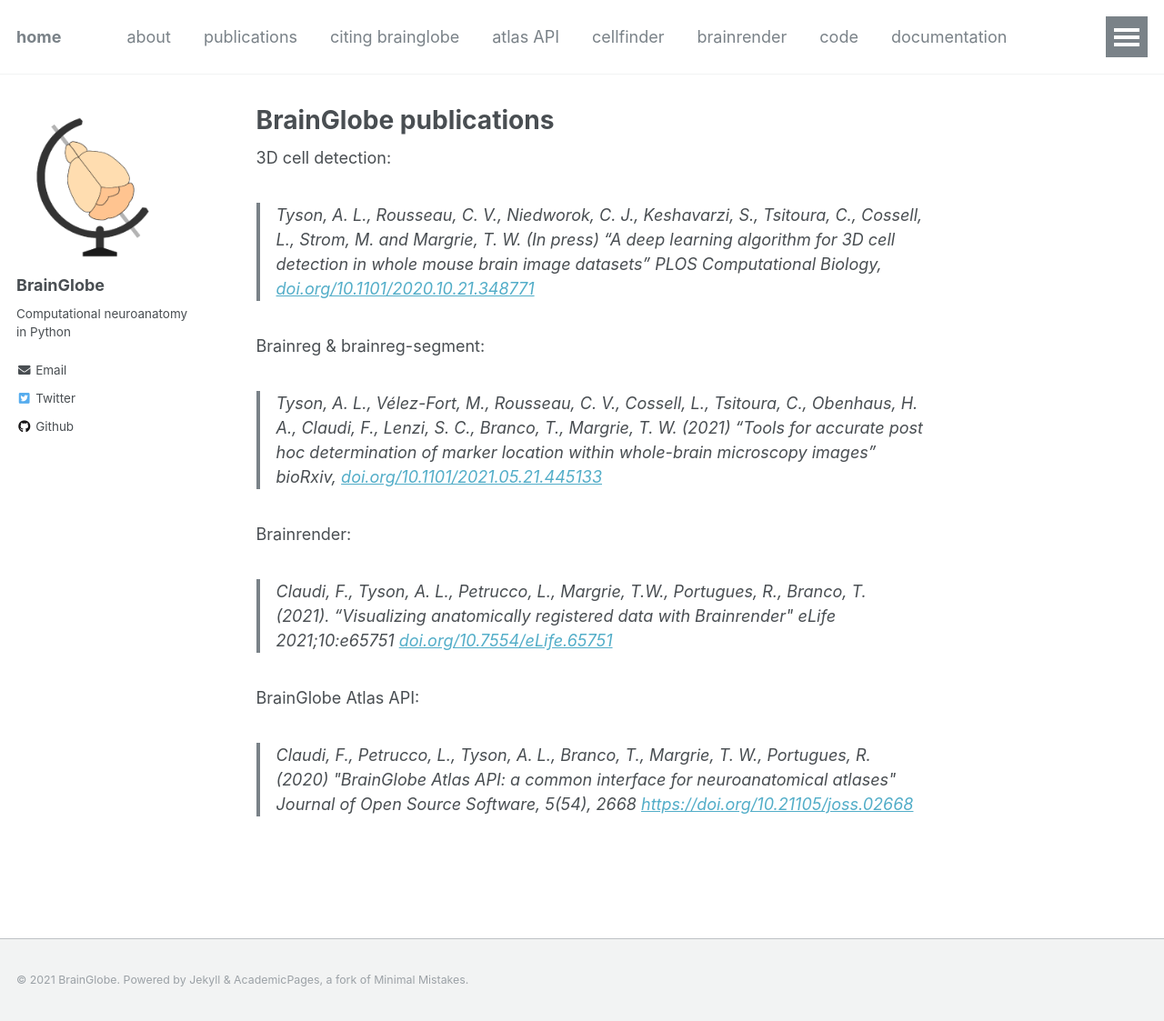
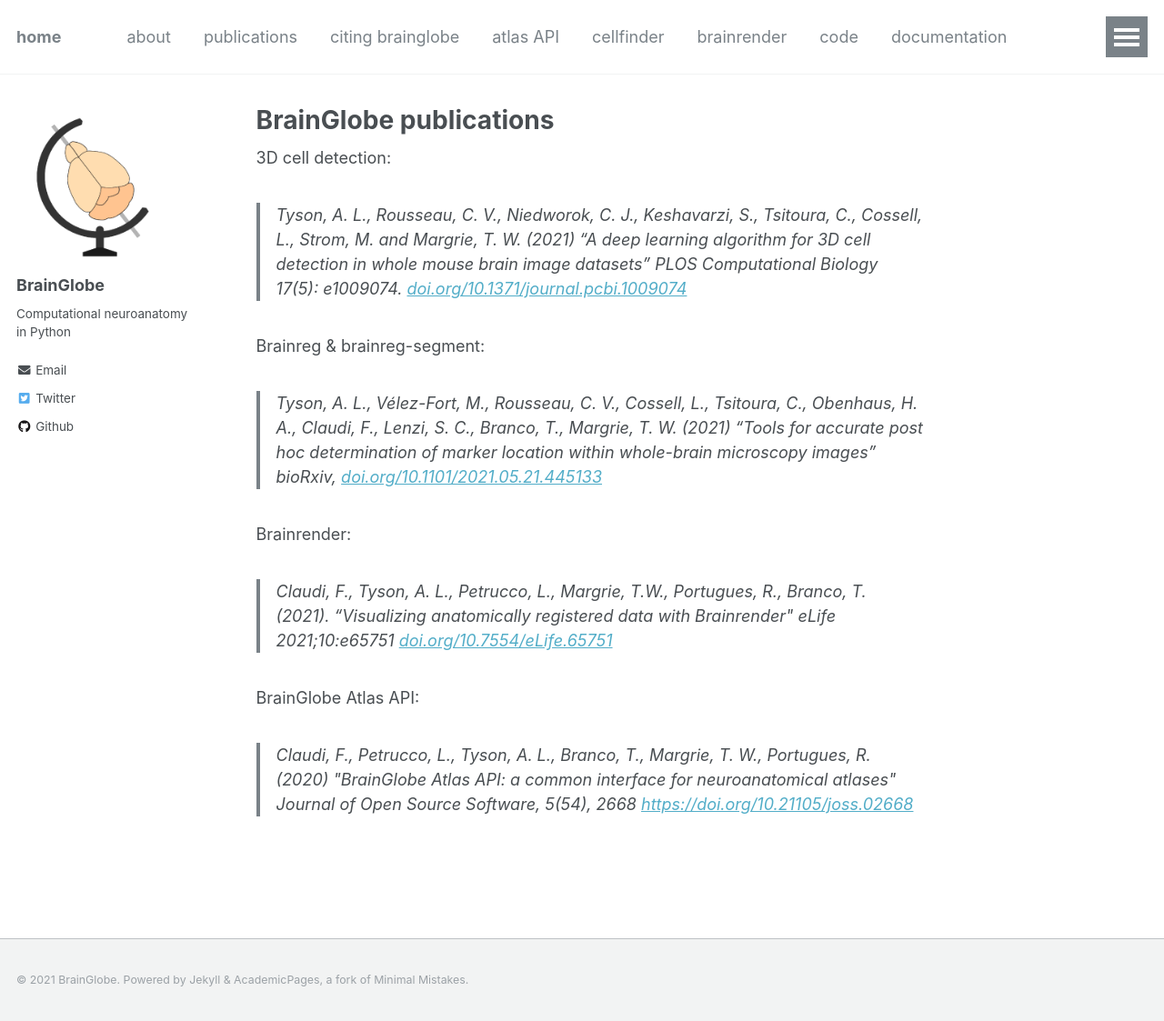
Before and after one commit to brainglobe/brainglobe-web, a Jekyll site: the page built from _pages/publications.md, in a window 1280 px wide and 1123 px high. Shown: the whole window at 91% size. Built offline with Jekyll 4.4.1, drawn with Linux system fonts in a browser that asks for light colours.

Commit message:
Update cell detection reference

```diff
--- a/_pages/publications.md
+++ b/_pages/publications.md
@@ -4,7 +4,8 @@
 title: "BrainGlobe publications"
 ---
 3D cell detection:
-> Tyson, A. L., Rousseau, C. V., Niedworok, C. J., Keshavarzi, S., Tsitoura, C., Cossell, L., Strom, M. and Margrie, T. W. (In press) “A deep learning algorithm for 3D cell detection in whole mouse brain image datasets" PLOS Computational Biology, [doi.org/10.1101/2020.10.21.348771](https://doi.org/10.1101/2020.10.21.348771)
+> Tyson, A. L., Rousseau, C. V., Niedworok, C. J., Keshavarzi, S., Tsitoura, C., Cossell, L., Strom, M. and Margrie, T. W. (2021) “A deep learning algorithm for 3D cell detection in whole mouse brain image datasets" <i>PLOS Computational Biology</i> 17(5): e1009074. [doi.org/10.1371/journal.pcbi.1009074](https://doi.org/10.1371/journal.pcbi.1009074
+)
 
 
 Brainreg & brainreg-segment:
```
